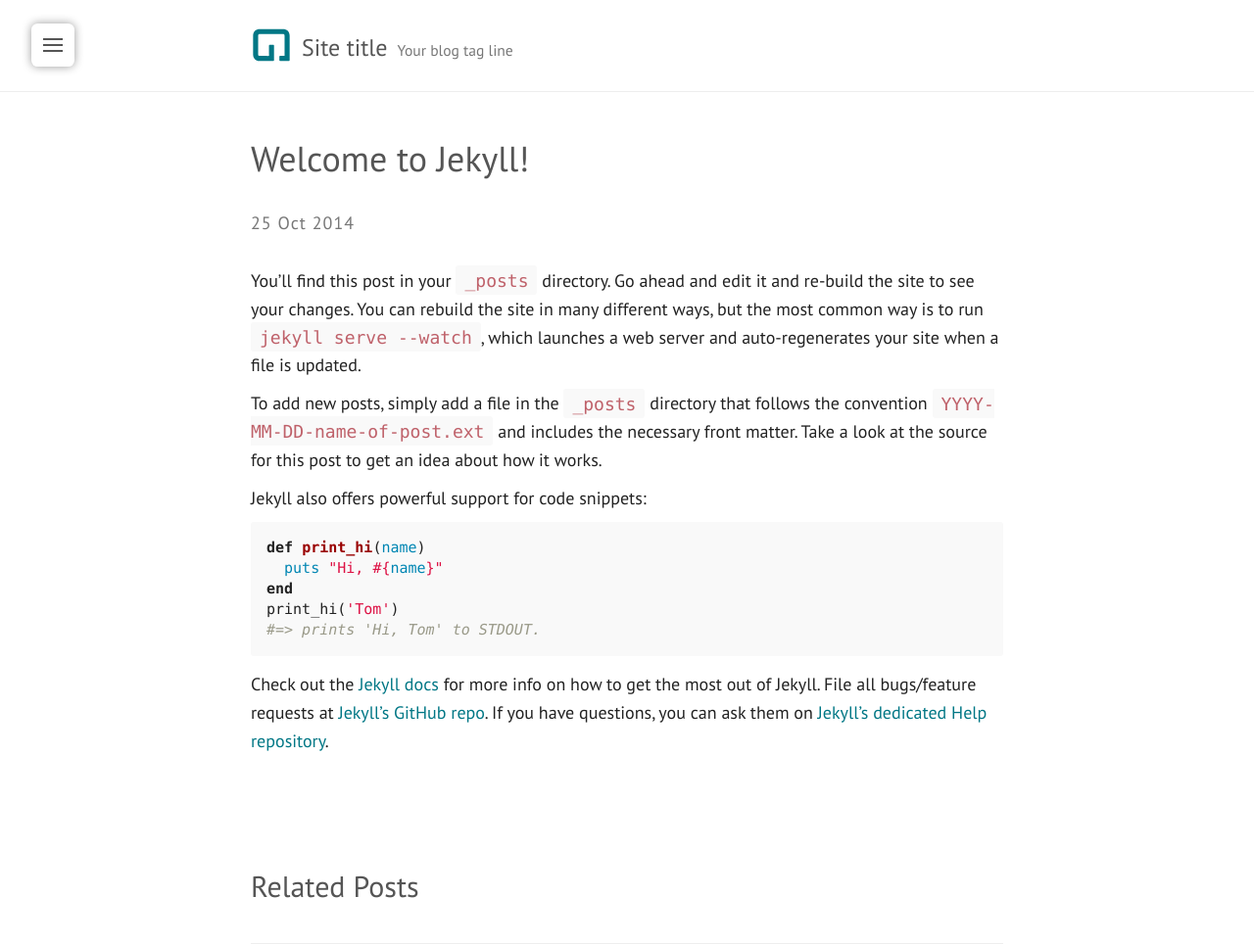
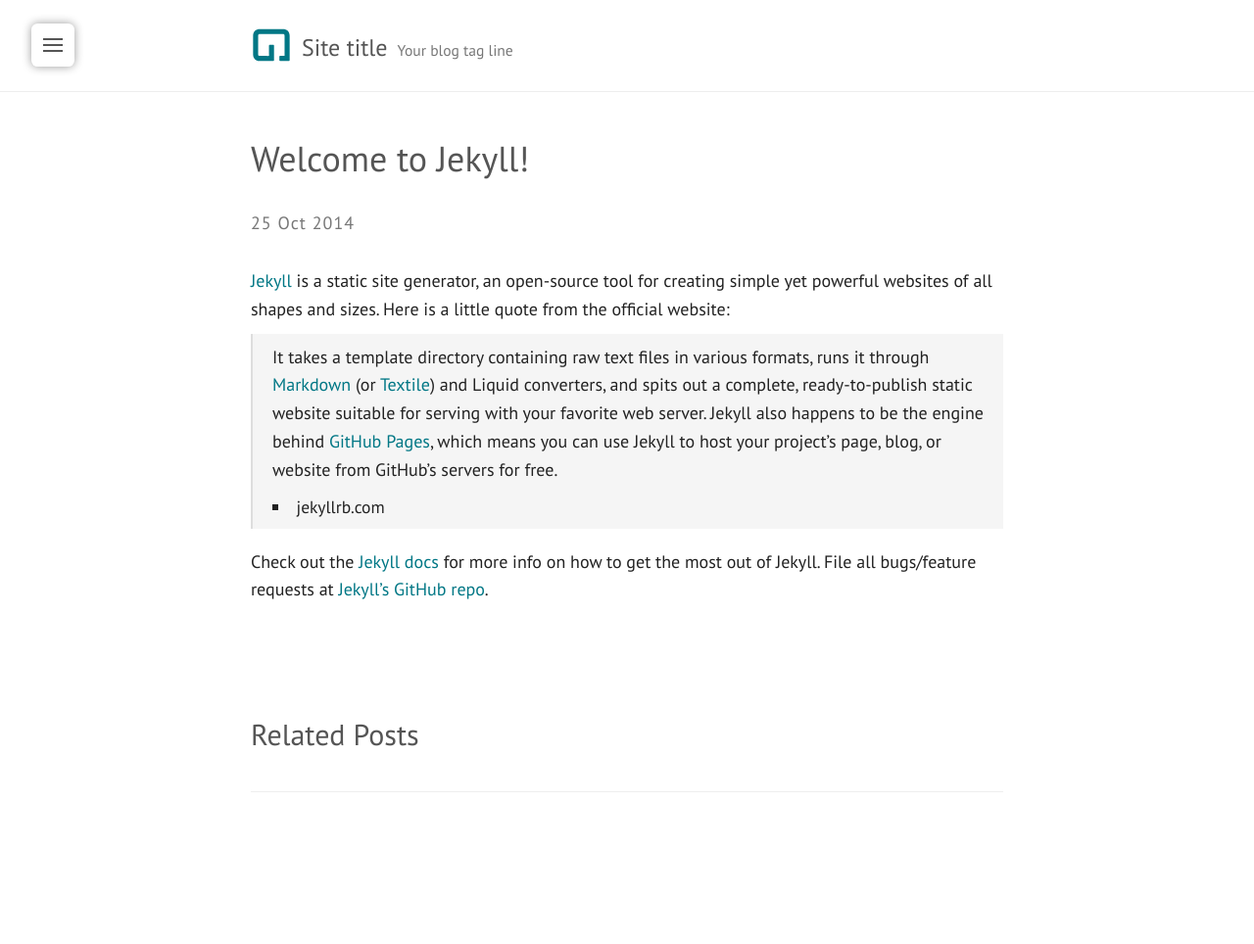
Before and after one commit to gayanvirajith/go, a Jekyll site: the page built from _posts/2014-10-25-welcome-to-jekyll.markdown, in a window 1280 px wide. Shown: the whole page at 98% size. Built offline with Jekyll 4.4.1, drawn with Linux system fonts in a browser that asks for light colours; after the commit the page ends 900 px from its top, so only the background shows below that.

Commit message:
Modified default post

```diff
--- a/_posts/2014-10-25-welcome-to-jekyll.markdown
+++ b/_posts/2014-10-25-welcome-to-jekyll.markdown
@@ -4,22 +4,16 @@
 date:   2014-10-25 09:23:55
 categories: jekyll update
 ---
-You’ll find this post in your `_posts` directory. Go ahead and edit it and re-build the site to see your changes. You can rebuild the site in many different ways, but the most common way is to run `jekyll serve --watch`, which launches a web server and auto-regenerates your site when a file is updated.
 
-To add new posts, simply add a file in the `_posts` directory that follows the convention `YYYY-MM-DD-name-of-post.ext` and includes the necessary front matter. Take a look at the source for this post to get an idea about how it works.
+[Jekyll][jekyll] is a static site generator, an open-source tool for creating simple yet powerful websites of all shapes and sizes. Here is a little quote from the official website:
 
-Jekyll also offers powerful support for code snippets:
+> It takes a template directory containing raw text files in various formats, runs it through [Markdown][markdown] (or [Textile][textile]) and Liquid converters, and spits out a complete, ready-to-publish static website suitable for serving with your favorite web server. Jekyll also happens to be the engine behind [GitHub Pages][github-pages], which means you can use Jekyll to host your project’s page, blog, or website from GitHub’s servers for free.
+> - jekyllrb.com
 
-{% highlight ruby %}
-def print_hi(name)
-  puts "Hi, #{name}"
-end
-print_hi('Tom')
-#=> prints 'Hi, Tom' to STDOUT.
-{% endhighlight %}
+Check out the [Jekyll docs][jekyll] for more info on how to get the most out of Jekyll. File all bugs/feature requests at [Jekyll's GitHub repo][jekyll-gh].
 
-Check out the [Jekyll docs][jekyll] for more info on how to get the most out of Jekyll. File all bugs/feature requests at [Jekyll’s GitHub repo][jekyll-gh]. If you have questions, you can ask them on [Jekyll’s dedicated Help repository][jekyll-help].
-
-[jekyll]:      http://jekyllrb.com
-[jekyll-gh]:   https://github.com/jekyll/jekyll
-[jekyll-help]: https://github.com/jekyll/jekyll-help
+[jekyll-gh]: https://github.com/mojombo/jekyll
+[jekyll]:    http://jekyllrb.com
+[markdown]: http://daringfireball.net/projects/markdown/
+[textile]: http://redcloth.org/textile
+[github-pages]: http://pages.github.com/
```
